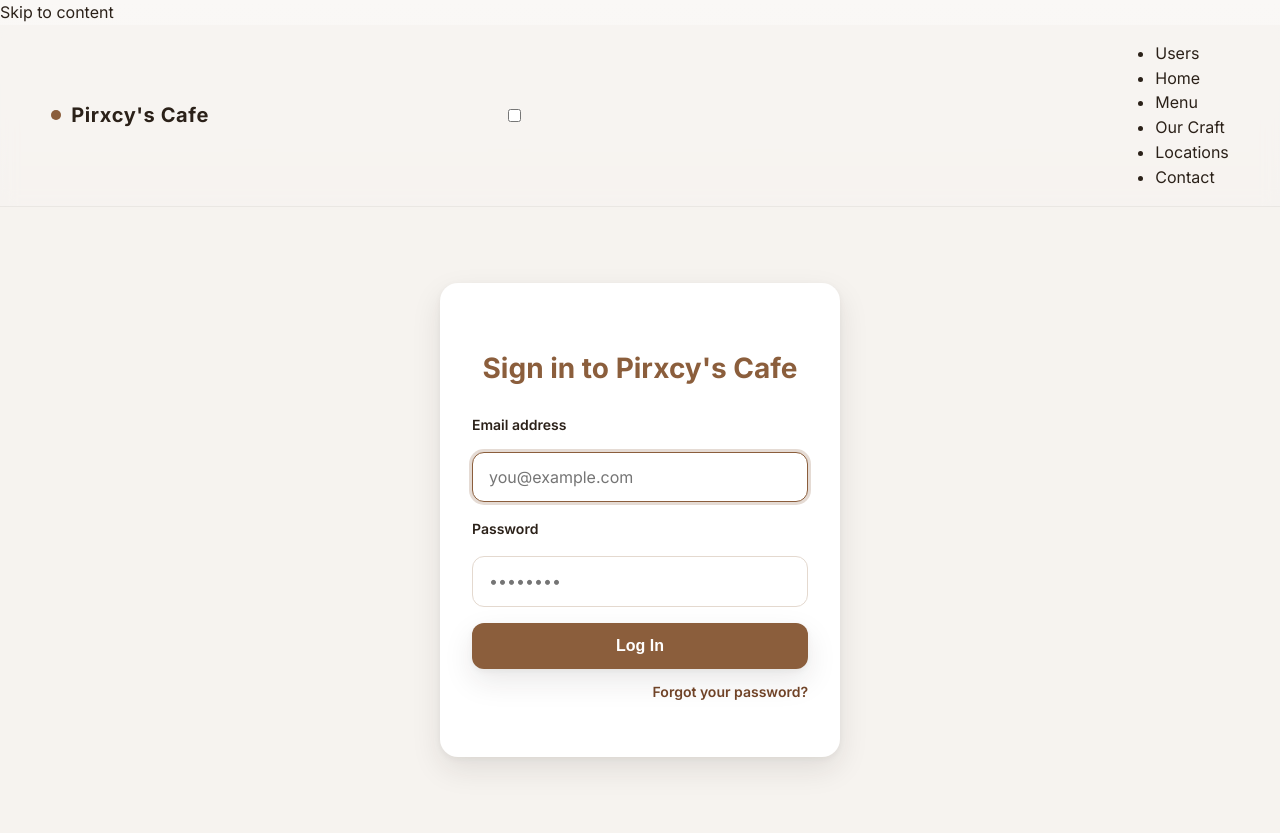
After one commit to thisismyprojectwork/MultiSanicPageProject, a Python web app: template templates/login.html in a window 1280 px wide. The commit adds this page. Run offline with Jinja, Linux system fonts and the light colour scheme; the template is opened without the code that fills it, so the values that code supplies are empty.

Commit message:
Add files via upload
some crazy shi

```diff
--- a/logger.py
+++ b/logger.py
@@ -8,13 +8,13 @@ class logs:
         self.file_name = file_name
         self.app_name = app_name
 
-        self.log_file = open(self.file_name, "w+")
+        self.log_file = open(self.file_name, "a+", encoding="utf-8")
 
     def build_message(self, message: str) -> str:
         now = datetime.now()
         formatted_time = now.strftime("%Y-%m-%d %H:%M:%S")
 
-        log = f'[{formatted_time}]["{self.app_name}"] - {message}\n'
+        log = f'[{formatted_time}]["{self.app_name}"] - {message}' + "\n"
 
         return log
 
--- a/templates/index.html
+++ b/templates/index.html
@@ -241,6 +241,7 @@
     </label>
 
     <ul class="nav-links" id="primary-navigation">
+      {{login_button_top}}
       <li><a href="/users">Users</a></li>
       <li><a href="#home">Home</a></li>
       <li><a href="#menu">Menu</a></li>
@@ -250,7 +251,7 @@
     </ul>
   </div>
 
-  </header> <main id="main"> <!-- Hero --> <section id="home" class="hero"> <div class="container content"> <div class="eyebrow"> <span class="dot"></span> <span class="pill">Pirxcy's Cafe • Small-batch roastery</span> </div> <h1>Brewed for your moments.</h1> <p> From ethically sourced beans to meticulously pulled shots, we craft coffee that feels like home. Settle in, slow down, and sip something wonderful. </p> <div class="actions"> <a class="btn btn-primary" href="#menu">View Menu</a> <a class="btn btn-ghost" href="#locations">Find Us</a> </div> <div class="open-hours"> <span class="pill">Open daily</span> 7:00 AM – 8:00 PM </div> </div> </section>
+  </header> <main id="main"> <!-- Hero --> <section id="home" class="hero"> <div class="container content"> <div class="eyebrow"> <span class="dot"></span> <span class="pill">Pirxcy's Cafe • Small-batch roastery</span> </div> <h1>{{main_text}}</h1> <p> From ethically sourced beans to meticulously pulled shots, we craft coffee that feels like home. Settle in, slow down, and sip something wonderful. </p> <div class="actions"> <a class="btn btn-primary" href="#menu">View Menu</a> <a class="btn btn-ghost" href="#locations">Find Us</a> </div> <div class="open-hours"> <span class="pill">Open daily</span> 7:00 AM – 8:00 PM </div> </div> </section>
 
   <!-- Menu -->
   <section id="menu" class="section">
--- /dev/null
+++ b/templates/login.html
@@ -0,0 +1,318 @@
+<!DOCTYPE html>
+<html lang="en">
+
+<head>
+    <meta charset="utf-8" />
+    <meta name="viewport" content="width=device-width, initial-scale=1" />
+    <title>Pirxcy's Cafe — Login</title>
+    <link href="https://fonts.googleapis.com/css2?family=Inter:wght@400;500;600;700&display=swap" rel="stylesheet" />
+    <style>
+        /* Existing CSS */
+        :root {
+            --bg: #f6f3ef;
+            --paper: #ffffff;
+            --ink: #2b2119;
+            --muted: #9a8779;
+            --coffee: #8b5e3c;
+            --coffee-600: #704327;
+            --cream: #e8dfd8;
+            --radius: 18px;
+            --shadow: 0 12px 30px rgba(43, 33, 25, 0.1), 0 2px 6px rgba(43, 33, 25, 0.05);
+            --ring: 0 0 0 3px rgba(139, 94, 60, 0.22);
+            --green: #2f855a;
+            --green-light: #9ae6b4;
+            --red: #c53030;
+            --red-light: #feb2b2;
+        }
+
+        * {
+            box-sizing: border-box;
+        }
+
+        html {
+            scroll-behavior: smooth;
+        }
+
+        body {
+            margin: 0;
+            font-family: Inter, system-ui, -apple-system, "Segoe UI", Roboto, Ubuntu, "Helvetica Neue", Arial,
+                "Apple Color Emoji", "Segoe UI Emoji", "Segoe UI Symbol";
+            color: var(--ink);
+            background: linear-gradient(180deg, #faf8f6 0, #f6f3ef 60%, #efe8e1 100%);
+            line-height: 1.55;
+            display: flex;
+            flex-direction: column;
+            min-height: 100vh;
+        }
+
+        a {
+            color: inherit;
+            text-decoration: none;
+        }
+
+        .container {
+            width: min(1200px, 92%);
+            margin-inline: auto;
+        }
+
+        .site-nav {
+            position: sticky;
+            top: 0;
+            z-index: 1000;
+            background: rgba(246, 243, 239, 0.7);
+            backdrop-filter: saturate(150%) blur(8px);
+            border-bottom: 1px solid rgba(43, 33, 25, 0.06);
+        }
+
+        .nav-inner {
+            display: flex;
+            align-items: center;
+            justify-content: space-between;
+            gap: 16px;
+            min-height: 64px;
+        }
+
+        .brand {
+            display: flex;
+            align-items: center;
+            gap: 10px;
+            font-weight: 800;
+            letter-spacing: 0.6px;
+            font-size: clamp(18px, 2.2vw, 20px);
+        }
+
+        .brand .dot {
+            width: 10px;
+            height: 10px;
+            border-radius: 50%;
+            background: var(--coffee);
+            box-shadow: 0 0 0 6px rgba(139, 94, 60, 0.18) inset;
+        }
+
+        main {
+            flex-grow: 1;
+            display: flex;
+            align-items: center;
+            justify-content: center;
+            padding: clamp(40px, 6vw, 80px) 0;
+            background: var(--bg);
+        }
+
+        .login-card {
+            background: var(--paper);
+            border-radius: var(--radius);
+            box-shadow: var(--shadow);
+            padding: 40px 32px;
+            max-width: 400px;
+            width: 100%;
+            position: relative;
+        }
+
+        .login-card h2 {
+            font-weight: 700;
+            font-size: clamp(24px, 4vw, 28px);
+            margin-bottom: 24px;
+            color: var(--coffee);
+            text-align: center;
+        }
+
+        form {
+            display: flex;
+            flex-direction: column;
+            gap: 16px;
+        }
+
+        label {
+            font-weight: 600;
+            font-size: 14px;
+            color: var(--ink);
+        }
+
+        input[type="email"],
+        input[type="password"] {
+            padding: 12px 16px;
+            border-radius: 12px;
+            border: 1px solid #e4d9cf;
+            font: inherit;
+            color: var(--ink);
+            transition: border-color 0.2s ease, box-shadow 0.2s ease;
+            width: 100%;
+            font-size: 16px;
+        }
+
+        input[type="email"]:focus,
+        input[type="password"]:focus {
+            outline: none;
+            border-color: var(--coffee);
+            box-shadow: var(--ring);
+        }
+
+        button {
+            padding: 14px;
+            border-radius: 12px;
+            border: none;
+            background: var(--coffee);
+            color: white;
+            font-weight: 700;
+            font-size: 16px;
+            cursor: pointer;
+            box-shadow: var(--shadow);
+            transition: background 0.3s ease, transform 0.15s ease;
+        }
+
+        button:hover {
+            background: var(--coffee-600);
+            transform: translateY(-2px);
+        }
+
+        .forgot {
+            margin-top: 12px;
+            font-size: 14px;
+            text-align: right;
+            color: var(--muted);
+        }
+
+        .forgot a {
+            color: var(--coffee-600);
+            font-weight: 600;
+        }
+
+        /* Notification styles */
+        .notification {
+            position: absolute;
+            top: -60px;
+            left: 0;
+            right: 0;
+            padding: 16px 20px;
+            border-radius: var(--radius);
+            font-weight: 600;
+            font-size: 15px;
+            text-align: center;
+            box-shadow: var(--shadow);
+            opacity: 0;
+            transform: translateY(-10px);
+            pointer-events: none;
+            transition: opacity 0.3s ease, transform 0.3s ease;
+            z-index: 10;
+        }
+
+        .notification.show {
+            opacity: 1;
+            transform: translateY(0);
+            pointer-events: auto;
+        }
+
+        .notification.success {
+            background-color: var(--green-light);
+            color: var(--green);
+            border: 1px solid var(--green);
+        }
+
+        .notification.error {
+            background-color: var(--red-light);
+            color: var(--red);
+            border: 1px solid var(--red);
+        }
+    </style>
+</head>
+
+<body>
+    <a href="#main" class="skip">Skip to content</a>
+    <header class="site-nav">
+        <div class="nav-inner container">
+            <a class="brand" href="#home" aria-label="Pirxcy's Cafe Home">
+                <span class="dot" aria-hidden="true"></span> Pirxcy's Cafe
+            </a>
+
+            <input id="nav-toggle" type="checkbox" aria-hidden="true" />
+            <label for="nav-toggle" class="hamburger" aria-label="Toggle navigation">
+                <span></span>
+            </label>
+
+            <ul class="nav-links" id="primary-navigation">
+                <li><a href="/users">Users</a></li>
+                <li><a href="#home">Home</a></li>
+                <li><a href="#menu">Menu</a></li>
+                <li><a href="#about">Our Craft</a></li>
+                <li><a href="#locations">Locations</a></li>
+                <li><a href="#contact" class="cta-nav">Contact</a></li>
+            </ul>
+        </div>
+    </header>
+
+    <main id="main">
+        <div class="login-card" role="main" aria-labelledby="login-title">
+            <!-- Notification placeholder -->
+            <div id="notification" class="notification" role="alert" aria-live="assertive"></div>
+
+            <h2 id="login-title">Sign in to Pirxcy's Cafe</h2>
+            <form id="login-form" action="/login" method="POST" autocomplete="on" novalidate>
+                <label for="email">Email address</label>
+                <input type="email" id="email" name="email" placeholder="you@example.com" required autofocus />
+
+                <label for="password">Password</label>
+                <input type="password" id="password" name="password" placeholder="••••••••" required />
+
+                <button type="submit">Log In</button>
+            </form>
+            <p class="forgot">
+                <a href="/forgot-password">Forgot your password?</a>
+            </p>
+        </div>
+    </main>
+
+    <script>
+        const form = document.getElementById('login-form');
+        const notification = document.getElementById('notification');
+
+        function showNotification(message, type = 'success') {
+            notification.textContent = message;
+            notification.className = 'notification show ' + type;
+
+            // Hide after 4 seconds
+            setTimeout(() => {
+                notification.classList.remove('show');
+            }, 4000);
+        }
+
+        form.addEventListener('submit', async (e) => {
+            e.preventDefault();
+
+            // Disable button while processing
+            const submitButton = form.querySelector('button[type="submit"]');
+            submitButton.disabled = true;
+            submitButton.textContent = 'Logging in…';
+
+            const formData = new FormData(form);
+            const data = {
+                email: formData.get('email'),
+                password: formData.get('password')
+            };
+
+            try {
+                const response = await fetch(form.action, {
+                    method: form.method,
+                    headers: {
+                        'Content-Type': 'application/json'
+                    },
+                    body: JSON.stringify(data),
+                });
+
+                if (response.ok) {
+                    showNotification('Login successful! Redirecting...', 'success');
+                    window.location.href = '/';
+                } else {
+                        let errorMsg = `Login for ${formData.get('email')} failed.\nPlease check your credentials.`;
+                    showNotification(errorMsg, 'error');
+                }
+            } catch (error) {
+                showNotification('Network error. Please try again later.', 'error');
+            } finally {
+                submitButton.disabled = false;
+                submitButton.textContent = 'Log In';
+            }
+        });
+    </script>
+</body>
+
+</html>
```
Also changed, not shown: main.py (+104 -34 lines), users.json (+8 -0 lines), users.py (+60 -8 lines), 1 other file.
